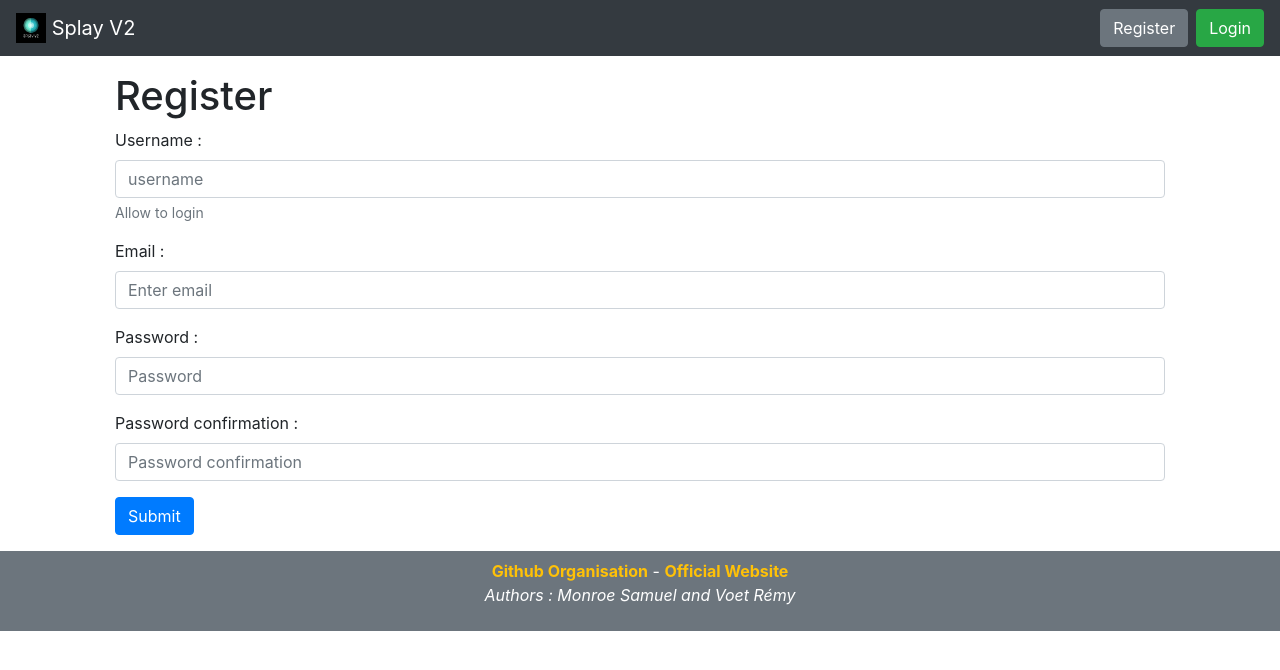
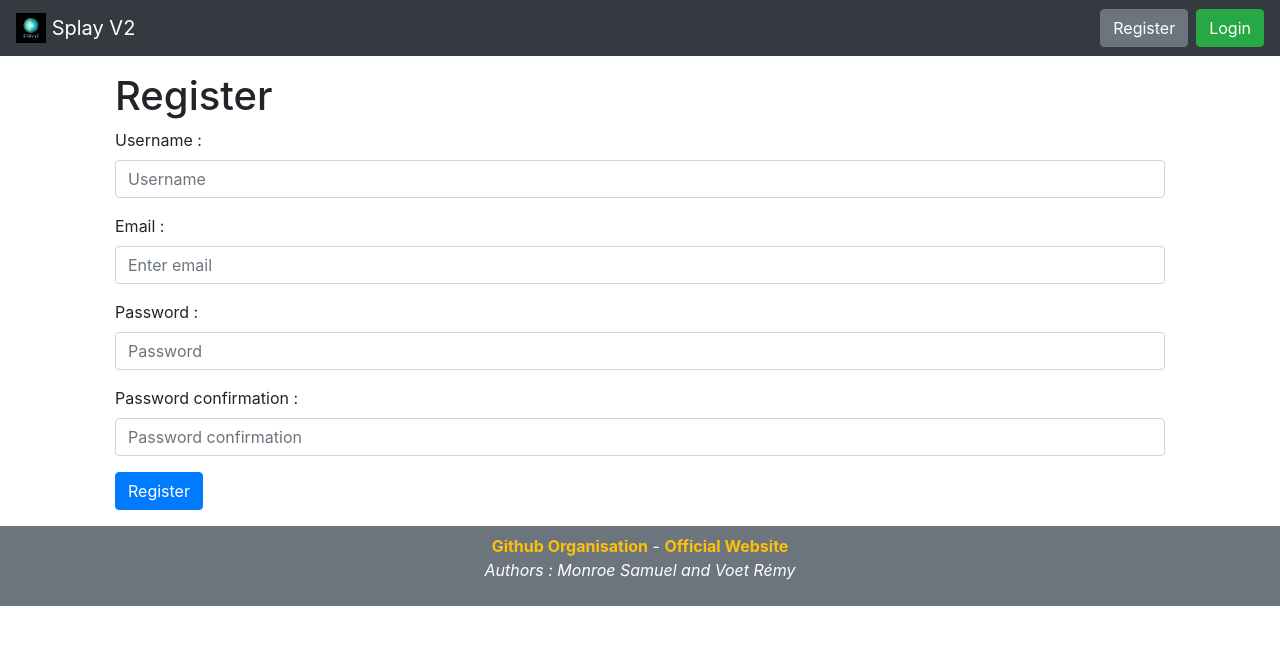
Before and after one commit to splay-project-v2/web_app, a Vue app: page /register in a window 1280 px wide. Shown: the top 670 px of the page. Built offline with nearby package versions, Linux system fonts and the light colour scheme.

Commit message:
Refactor form (need a form validation libraries)

```diff
--- a/src/components/Login.vue
+++ b/src/components/Login.vue
@@ -4,31 +4,29 @@
     <b-alert variant="danger" fade :show="alerts.error != null" @dismissed="alerts.error=null">
       <span v-html="alerts.error"></span>
     </b-alert>
-    <form>
-      <div class="form-group">
-        <label for="usernameLogin">Username</label>
-        <input
-          v-model="input.username"
-          id="usernameLogin"
-          class="form-control"
-          type="text"
-          name="username"
-          placeholder="Username"
-        >
-      </div>
-      <div class="form-group">
-        <label for="passwordLogin">Password</label>
-        <input
-          v-model="input.password"
-          id="passwordLogin"
-          class="form-control"
-          type="password"
-          name="password"
-          placeholder="Password"
-        >
-      </div>
-      <button type="button" class="btn btn-primary" v-on:click="login()">Login</button>
-    </form>
+    <b-form @submit="submitLogin">
+
+      <b-form-group label="Your Username : "
+                    label-for="usernameLogin">
+        <b-form-input id="usernameLogin"
+                      type="text"
+                      v-model="input.username"
+                      required
+                      placeholder="Username">
+        </b-form-input>
+      </b-form-group>
+
+      <b-form-group label="Your Password : "
+                    label-for="passwordLogin">
+        <b-form-input id="passwordLogin"
+                      type="password"
+                      v-model="input.password"
+                      required
+                      placeholder="Password">
+        </b-form-input>
+      </b-form-group>
+      <b-button type="submit" variant="primary">Login</b-button>
+    </b-form>
   </div>
 </template>
 
@@ -49,7 +47,8 @@ export default {
     };
   },
   methods: {
-    login() {
+    submitLogin(evt) {
+      evt.preventDefault();
       if (this.checkInputs()) {
         const username = this.input.username;
         loginAPI(username, this.input.password)
--- a/src/components/Register.vue
+++ b/src/components/Register.vue
@@ -1,25 +1,27 @@
 <template>
   <div class="container">
     <h1>Register</h1>
-    <b-alert variant="danger" fade :show="alerts.errors != null" @dismissed="alerts.errors=null">
-      <ul v-if="Array.isArray(alerts.errors)">
-        <li v-for="(msgE, index) in alerts.errors" v-bind:key="'regErr' + index">
-          <span v-html="msgE"></span>
-        </li>
-      </ul>
-      <span v-else v-html="alerts.errors"></span>
+    <b-alert variant="danger" fade :show="alerts.error != null" @dismissed="alerts.error=null">
+      <span v-html="alerts.error"></span>
     </b-alert>
-
-    <b-form>
-      <b-form-group label="Username :" label-for="usernameRegister" description="Allow to login">
+    <!-- USERNAME FIELD -->
+    <b-form @submit="submitRegister">
+      <b-form-group
+        label="Username :"
+        label-for="usernameRegister"
+        :state="inputError.username.state"
+        :invalid-feedback="inputError.username.msgE"
+      >
         <b-form-input
           id="usernameRegister"
           type="text"
           v-model="input.username"
           required
-          placeholder="username"
+          placeholder="Username"
+          :state="inputError.username.state"
         ></b-form-input>
       </b-form-group>
+      <!-- EMAIL FIELD -->
       <b-form-group label="Email :" label-for="emailRegister">
         <b-form-input
           id="emailRegister"
@@ -28,23 +30,38 @@
           placeholder="Enter email"
         ></b-form-input>
       </b-form-group>
-      <b-form-group label="Password :" label-for="passwordRegister1">
+      <!-- PASSWORD FIELD -->
+      <b-form-group
+        label="Password :"
+        label-for="passwordRegister1"
+        :state="inputError.password1.state"
+        :invalid-feedback="inputError.password1.msgE"
+      >
         <b-form-input
           id="passwordRegister1"
           type="password"
           v-model="input.password1"
           placeholder="Password"
+          :state="inputError.password1.state"
         ></b-form-input>
       </b-form-group>
-      <b-form-group label="Password confirmation :" label-for="passwordRegister2">
+      <!-- PASSWORD CONFIRMATION FIELD -->
+      <b-form-group
+        label="Password confirmation :"
+        label-for="passwordRegister2"
+        :state="inputError.password2.state"
+        :invalid-feedback="inputError.password2.msgE"
+      >
         <b-form-input
           id="passwordRegister2"
           type="password"
           v-model="input.password2"
           placeholder="Password confirmation"
+          :state="inputError.password2.state"
         ></b-form-input>
       </b-form-group>
-      <b-button variant="primary" v-on:click="register">Submit</b-button>
+      <!-- SUBMIT BUTTON -->
+      <b-button variant="primary" type="submit">Register</b-button>
     </b-form>
   </div>
 </template>
@@ -56,6 +73,20 @@ export default {
   name: "Register",
   data() {
     return {
+      inputError: {
+        username: {
+          state: null,
+          msgE: ""
+        },
+        password1: {
+          state: null,
+          msgE: ""
+        },
+        password2: {
+          state: null,
+          msgE: ""
+        }
+      },
       input: {
         username: "",
         password1: "",
@@ -63,16 +94,20 @@ export default {
         email: ""
       },
       alerts: {
-        errors: null
+        error: null
       }
     };
   },
   props: {},
   methods: {
-    register() {
+    submitRegister(evt) {
+      evt.preventDefault();
+      Object.keys(this.inputError).forEach((key) => {
+        this.inputError[key].state = null
+      })
+      this.alerts.error = null;
       if (this.checkInputs()) {
         const username = this.input.username;
-        this.alerts.errors = null;
         registerAPI(
           username,
           this.input.email,
@@ -87,32 +122,36 @@ export default {
             // eslint-disable-next-line
             console.error(error);
             if (error.response) {
-              this.alerts.errors = "Server response : " + error.response.data.errors;
+              this.alerts.error =
+                "Server response : " + error.response.data.errors;
             } else {
-              this.alerts.errors = "Error : " + error.message;
+              this.alerts.error = "Error : " + error.message;
             }
           });
       }
     },
     checkInputs() {
-      const alerts = [];
-
-      if (this.input.username.length < 4) {
-        alerts.push(
-          "The <b>Username</b> need to have more than <b>4 caracters!</b>"
-        );
+      if (this.input.username.length < 4 || this.input.username.length > 20) {
+        this.inputError.username.state = false;
+        this.inputError.username.msgE =
+          "The <b>Username</b> need to have more than <b>4 caracters!</b>";
       }
-      if (this.input.password1.length < 4) {
-        alerts.push(
-          "The <b>Password</b> need to have more than <b>4 caracters!</b> "
-        );
+      if (this.input.password1.length < 6) {
+        this.inputError.password1.state = false;
+        this.inputError.password1.msgE =
+          "The password need to have more than 5 characters";
       }
       if (this.input.password1 !== this.input.password2) {
-        alerts.push("The <b>second password</b> isn't the same than other!");
+        this.inputError.password2.state = false;
+        this.inputError.password2.msgE = "It is not the same than above";
       }
 
-      if (alerts.length > 0) {
-        this.alerts.errors = alerts;
+      if (
+        !Object.keys(this.inputError).every(key => {
+          return this.inputError[key].state || this.inputError[key].state === null;
+        })
+      ) {
+        this.alerts.error = "Some inputs aren't valid => see details below";
         return false;
       }
       return true;
```
